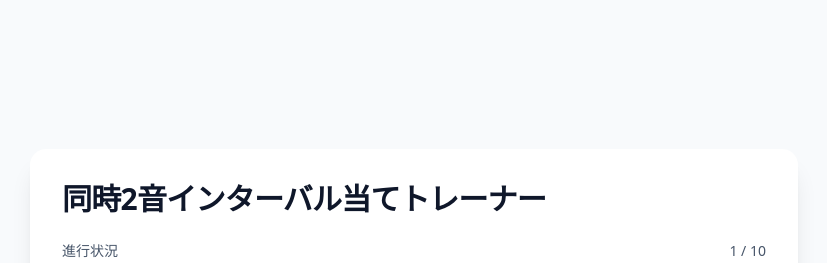
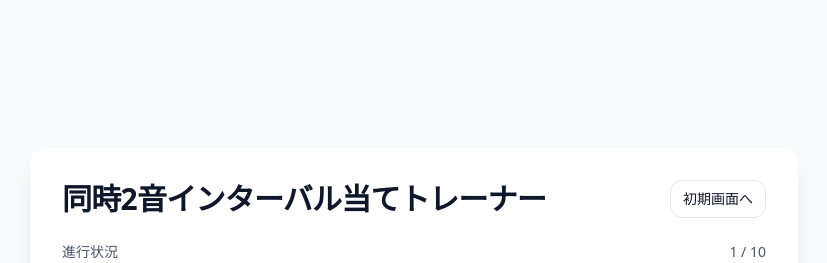
Before and after one commit to reireirei1221/interval-trainer, a React (Create React App) app: page / in a window 1280 px wide. Both pictures are taken after a click on the button "スタート". Shown: the top 263 px of the page, without its empty margins (226-1053 px from the left). Built offline with nearby package versions, Linux system fonts and the light colour scheme.

Commit message:
正解するまで回答を選択できる仕様に変更。また常に初期画面に戻れるボタンを追加

```diff
--- a/src/App.js
+++ b/src/App.js
@@ -218,18 +218,19 @@ export default function IntervalTrainer() {
     // 次へボタンが押されたとき、クイズの進行やレビューの進行を制御する関数
     function handleNext() {
         if (stage === STAGE.QUIZ) {
-            // wasWrongは、isCorrectの反転
-            const wasWrong = isCorrect === false;
+            // // wasWrongは、isCorrectの反転
+            // const wasWrong = isCorrect === false;
             // もし間違っていたら、wrongIndicesに現在のindexを追加
-            if (wasWrong) setWrongIndices((w) => [...w, index]);
+            if (hadWrong) setWrongIndices((w) => [...w, index]);
 
             if (index + 1 < questions.length) {
                 setIndex((i) => i + 1);
                 setSelectedAnswer(null);
                 setIsCorrect(null);
+                setHadWrong(null);
             } else {
                 // 終了 → 復習判定
-                if (wrongIndices.concat(wasWrong ? [index] : []).length > 0) {
+                if (wrongIndices.concat(hadWrong ? [index] : []).length > 0) {
                     // 間違った問題があったので復習ステージへ
                     setStage(STAGE.REVIEW_INTRO);
                 } else {
@@ -244,6 +245,7 @@ export default function IntervalTrainer() {
             setReviewIndex(0);
             setSelectedAnswer(null);
             setIsCorrect(null);
+            setHadWrong(null);
             setStage(STAGE.REVIEW);
         } else if (stage === STAGE.REVIEW) {
             // レビューは一巡したら完了
@@ -251,6 +253,7 @@ export default function IntervalTrainer() {
                 setReviewIndex((i) => i + 1);
                 setSelectedAnswer(null);
                 setIsCorrect(null);
+                setHadWrong(null);
             } else {
                 setStage(STAGE.COMPLETE);
             }
@@ -264,7 +267,22 @@ export default function IntervalTrainer() {
             setReviewIndex(0);
             setSelectedAnswer(null);
             setIsCorrect(null);
+            setHadWrong(null);
         }
+    }
+
+    function handleReset() {
+        if (!window.confirm("本当に初期画面に戻りますか？")) return;
+
+        setStage(STAGE.SETUP);
+        setQuestions([]);
+        setIndex(0);
+        setWrongIndices([]);
+        setReviewQueue([]);
+        setReviewIndex(0);
+        setSelectedAnswer(null);
+        setIsCorrect(null);
+        setHadWrong(null);
     }
 
     // Enterキーで次へ
@@ -284,7 +302,7 @@ export default function IntervalTrainer() {
     return (
         <div className="min-h-screen bg-slate-50 text-slate-900 flex items-center justify-center p-4">
             <div className="w-full max-w-3xl bg-white rounded-2xl shadow-xl p-6 md:p-8">
-                <Header />
+                <Header onReset={handleReset} stage={stage} />
                 {stage === STAGE.SETUP && (
                     <Setup
                         selectedIds={selectedIds}
@@ -328,14 +346,26 @@ export default function IntervalTrainer() {
     );
 }
 
-function Header() {
+function Header({ onReset, stage }) {
     return (
-        <div className="mb-6">
-            <h1 className="text-2xl md:text-3xl font-bold tracking-tight">同時2音インターバル当てトレーナー</h1>
-            {/* <p className="text-sm text-slate-600 mt-1">中央のスピーカーで音を再生。選択して Enter か「次へ」で進みます。</p> */}
+        <div className="mb-6 flex items-center justify-between">
+            <h1 className="text-2xl md:text-3xl font-bold tracking-tight">
+                同時2音インターバル当てトレーナー
+            </h1>
+
+            {/* SETUP画面以外で表示 */}
+            {stage !== STAGE.SETUP && (
+                <button
+                    onClick={onReset}
+                    className="px-3 py-2 text-sm rounded-xl border hover:bg-slate-100"
+                >
+                    初期画面へ
+                </button>
+            )}
         </div>
     );
 }
+
 
 function Setup({ selectedIds, onToggle, total, setTotal, onStart }) {
     return (
@@ -419,6 +449,7 @@ function Quiz({ question, index, total, selected, setSelected, isCorrect, onRepl
                     <button
                         key={c.id}
                         onClick={() => setSelected(c.id)}
+                        disabled={isCorrect === true} // 正解後は選択不可
                         className={
                             "text-left p-3 border rounded-xl hover:bg-slate-50 " +
                             (selected === c.id ? "border-indigo-500 ring-2 ring-indigo-300" : "")
```
